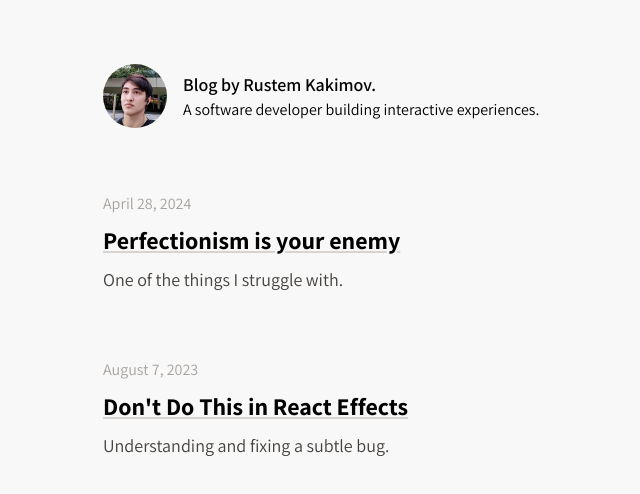
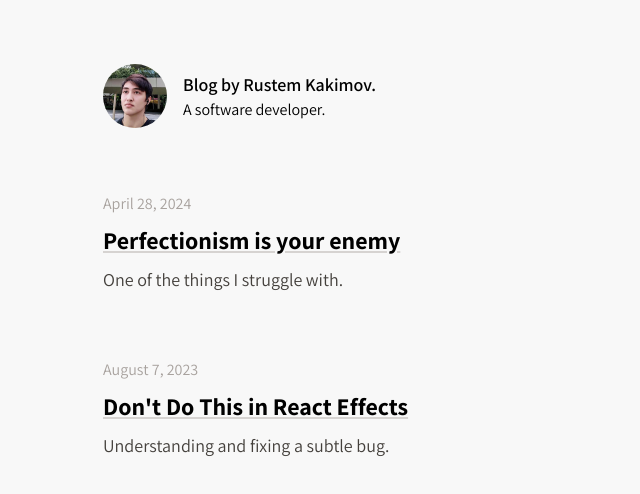
Before and after one commit to ruskakimov/kakimov.com, a Next.js app: page / in a window 1280 px wide. Shown: the top 494 px of the page, without its empty margins (217-857 px from the left). Built offline with nearby package versions, Linux system fonts and the light colour scheme.

Commit message:
Simpler desription

```diff
--- a/components/shell/header.tsx
+++ b/components/shell/header.tsx
@@ -14,9 +14,7 @@ const Header = () => {
             <span className="text-lg font-semibold">
               Blog by Rustem Kakimov.
             </span>
-            <span className="leading-snug">
-              A software developer building interactive experiences.
-            </span>
+            <span className="leading-snug">A software developer.</span>
           </div>
         </div>
       </Link>
```
